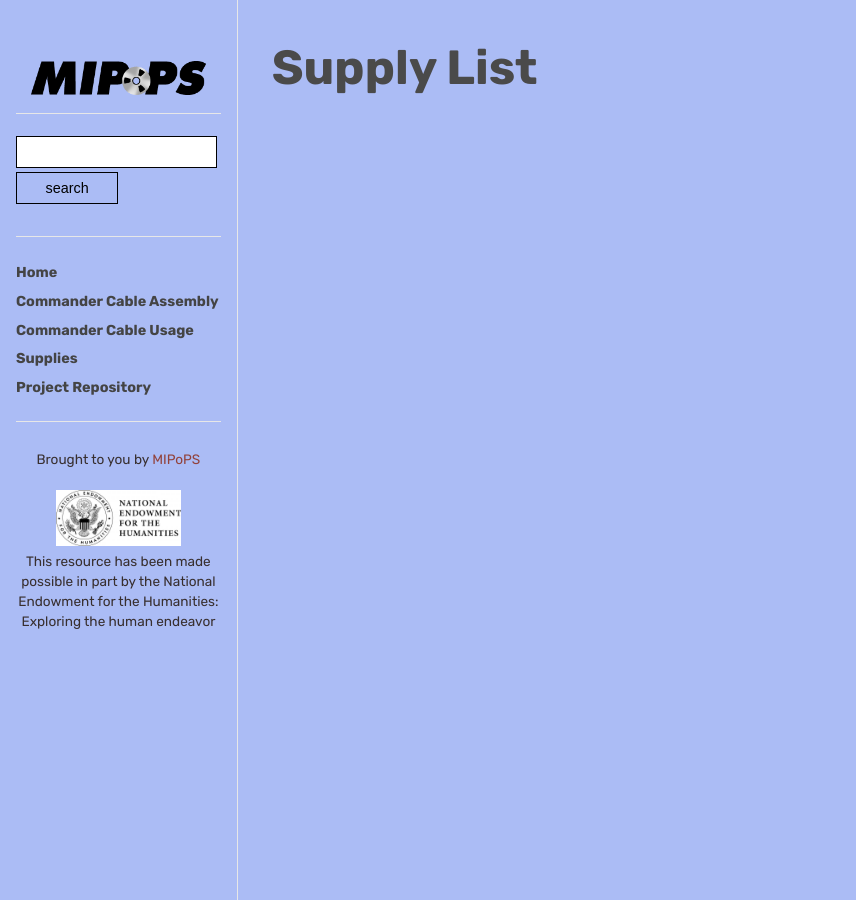
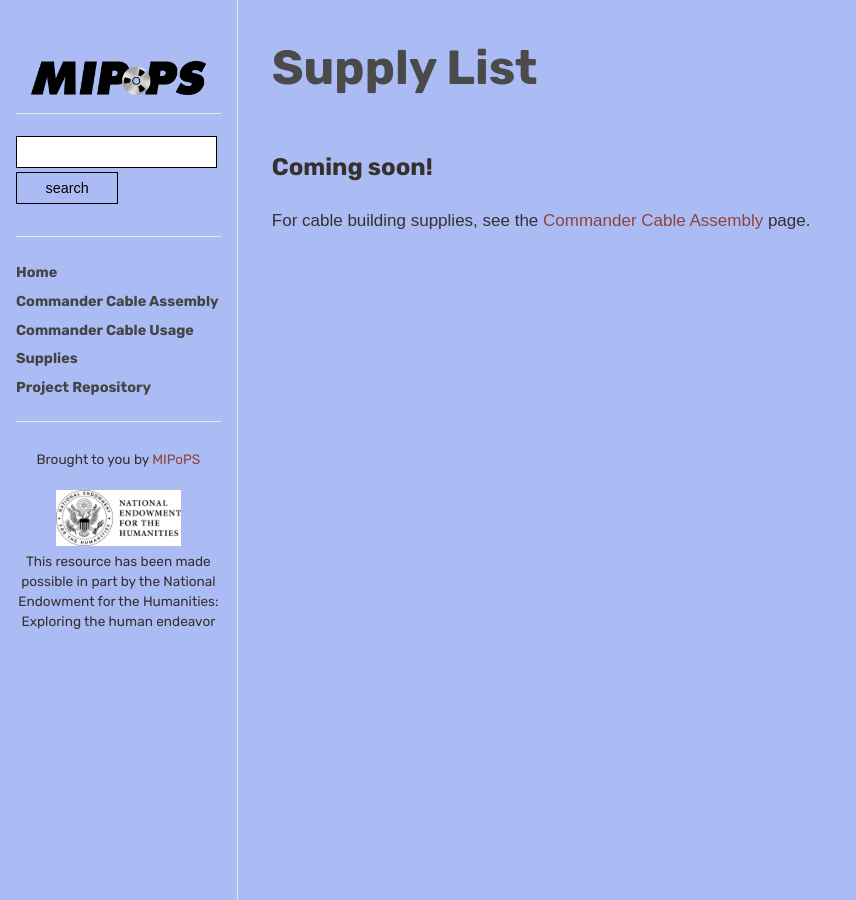
Before and after one commit to mipops/digividcommander, a Jekyll site: the page built from docs/_sections/supplies.md, in a window 1280 px wide. Shown: the whole page, without its empty margins (0-856 px from the left). Built offline with Jekyll 4.4.1, drawn with Linux system fonts in a browser that asks for light colours.

Commit message:
add and fix internal links

```diff
--- a/docs/_layouts/default.html
+++ b/docs/_layouts/default.html
@@ -29,7 +29,7 @@
         <div class="posts">
           <ul class="posts-list">
             <!-- These are hardcoded but don't have to be, but we will need a final order -->
-            <li><a href="{{ site.baseurl }}/sections/index.html">Home</a></li>
+            <li><a href="{{ site.baseurl }}/index.html">Home</a></li>
             <li><a href="{{ site.baseurl }}/sections/cableAssembly.html">Commander Cable Assembly</a></li>
             <li><a href="{{ site.baseurl }}/sections/cableTesting.html">Commander Cable Usage</a></li>
             <li><a href="{{ site.baseurl }}/sections/supplies.html">Supplies</a></li>
--- a/docs/_sections/supplies.md
+++ b/docs/_sections/supplies.md
@@ -2,3 +2,6 @@
 layout: post
 title: Supply List
 ---
+
+## Coming soon!
+For cable building supplies, see the <a href="{{ site.baseurl }}/sections/cableAssembly.html">Commander Cable Assembly</a> page.
```
